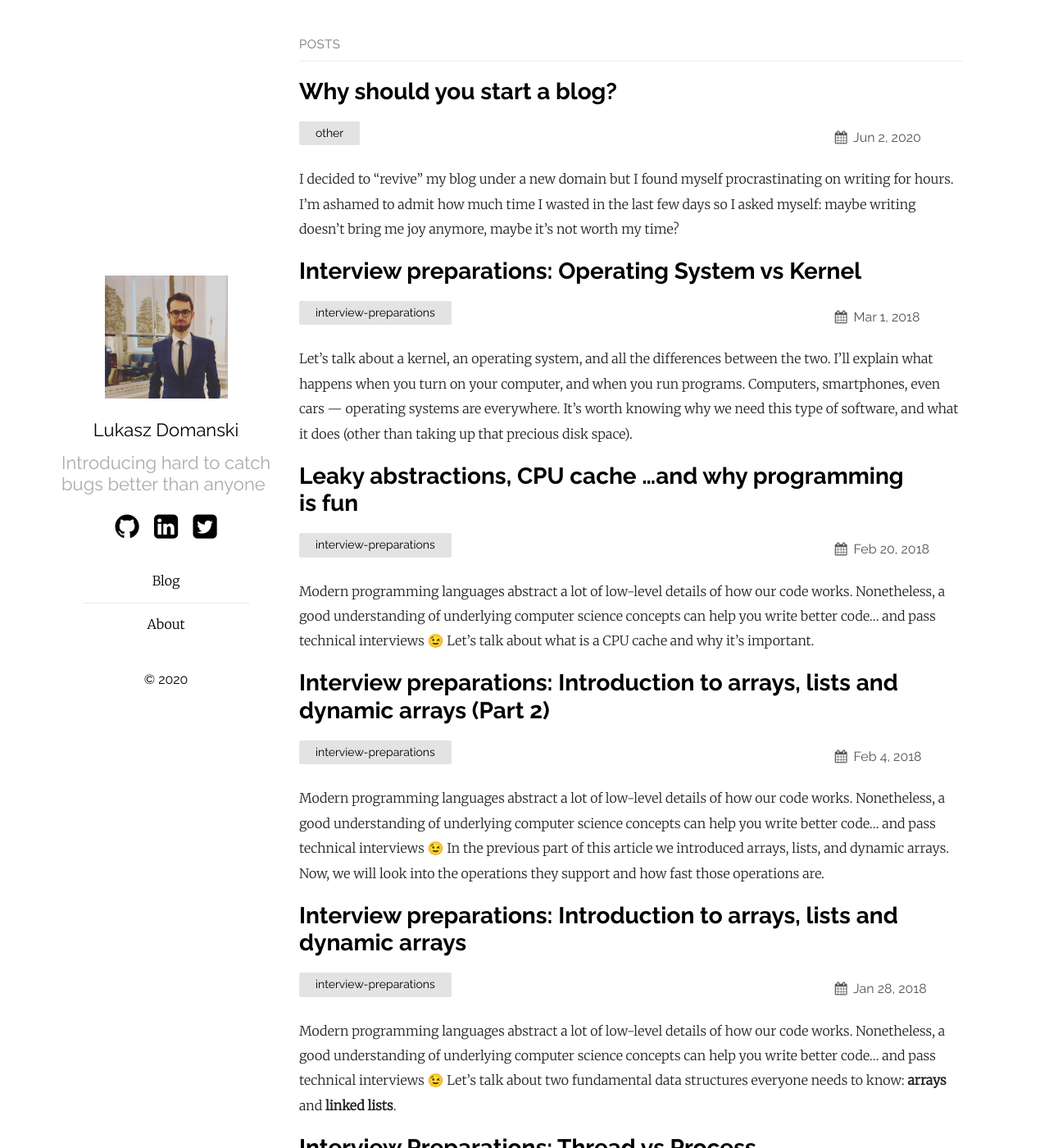
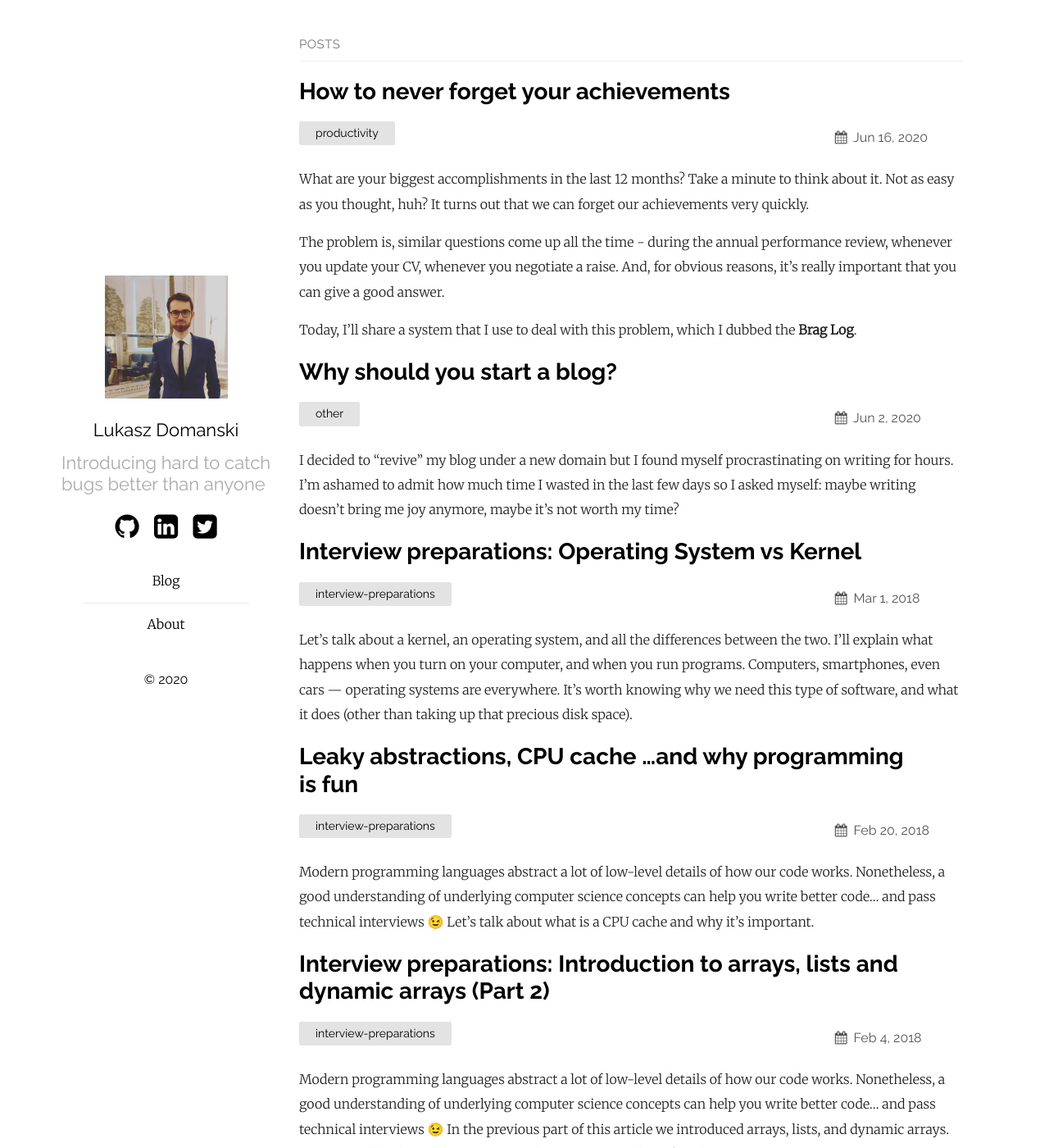
Before and after one commit to maestromusica/personal-blog-source, a Jekyll site: the page built from index.md, in a window 1280 px wide and 1400 px high. Shown: the whole window at 82% size. Built offline with Jekyll 4.4.1, drawn with Linux system fonts in a browser that asks for light colours; part of the change alters nothing that is shown.

Commit message:
Brag log changes

```diff
--- /dev/null
+++ b/_posts/2020-6-16-brag-log.md
@@ -0,0 +1,82 @@
+---
+layout: post
+title: "How to never forget your achievements"
+categories: productivity
+excerpt_separator: <!--more-->
+---
+
+What are your biggest accomplishments in the last 12 months? Take a minute to think about it. Not as easy as you thought, huh? It turns out that we can forget our achievements very quickly.
+
+The problem is, similar questions come up all the time - during the annual performance review, whenever you update your CV, whenever you negotiate a raise. And, for obvious reasons, it’s really important that you can give a good answer.
+
+Today, I'll share a system that I use to deal with this problem, which I dubbed the **Brag Log**. <!--more--> The idea is not new and the system was inspired by the [Soft Skills Engineering podcast](https://softskills.audio/).
+
+I found that keeping a log of all my wins, big or small, helps me to see the bigger picture and increases my work satisfaction, especially when the day-to-day progress does not feel significant.
+
+## The system
+
+{% figure [class:"class1 class2"] %}
+![](/assets/images/movement.jpg)
+{% endfigure %}
+
+The system is dead simple: **all you need is a notebook and a pen. You write down your accomplishments. That's it.**
+
+Whenever I achieve a goal, I tend to move on to the next thing very quickly (but, yes, I tend to dwell on my mistakes forever) so I need to update my Brag Log frequently.
+
+I keep a small notebook at my desk and at the end of each workday I take a few seconds to ponder if I accomplished something worthy of writing it down. I use bullet points and I don't use a template. Of course, if your company has a fixed system for performance reviews and you have to answer some specific questions then you can tailor you Brag Log to focus on those questions.
+
+It’s very useful to keep this document (mostly) chronological and include dates.
+
+**Why would you bother to do that every day?!**
+
+Well, it's only partly because I have a memory of an absent-minded goldfish.
+
+I err on the side of “over-including” small wins in my log. For example, if I fixed a major bug that took significant effort to track down and fix, I will write that down - even if it's not really a “significant accomplishments” per se. Thanks to that, my Brag Log helps me to give accurate status updates in stand-up meetings and can remind me of things I want to discuss during a retrospective.
+
+Every once in a while, I go through the notebook, cross-out things which I no longer see as significant and highlight major achievements. If the notes get too messy (as they frequently do), I tear out a page, rewrite the bullet points which are still relevant, and “consolidate” similar items. This ensures that the notepad is well organised but this house-keeping process is enjoyable to go through as well - reminiscing about my past successes can really boost my mood when impostor syndrome gets the best of me.
+
+After repeating the process a few time, the document slowly "converges" to an extensive list of the most significant achievements.
+
+## Throw in some numbers
+
+{% figure [caption:"[Source](https://www.pexels.com/photo/red-background-with-123456789-text-overlay-1329296/)"] [class:"class1 class2"] %}
+![](/assets/images/numbers.jpg)
+{% endfigure %}
+
+Optionally, you can try throwing in some numbers (if you can). For example, “saved the company X pounds”, or “built an app with Y active users”. Those will come in handy when you need to update your resume.
+
+## Make it personal
+
+This system can be used outside of work too. When applied to your personal life, it can have similar benefits to journaling because the Brag Log acts as a kind of "gratitude" journal focused on your daily successes, however small. Reflecting on your achievements helps with staying mindful, which has an impressive [list of benefits](https://www.mentalhealth.org.uk/publications/how-look-after-your-mental-health-using-mindfulness).
+
+I keep a personal Brag Log, which I update weekly. I note down whatever I did that made me feel proud, regardless how small that "achievement" is (e.g. anything from "worked out every day last week" to "did not have a mental break down on a really tough day").
+
+I find this weekly habit really rewarding and sometimes it helps me to get out of an unmotivated rut.
+
+## Retrospect, notice patterns
+
+Julia Evans suggests creating a [similar document](https://jvns.ca/blog/brag-documents/) and proposes that you use it to retrospect, find patterns, and answer questions like: What do I wish I was doing more? What am I most proud of?
+
+For example, I used to rarely play the piano. But looking at my Brag Log I noticed that I enjoy playing it very, very much but for some reason I lacked the motivation.
+
+And by the way, my system is focused on noting down your wins as often as possible and iteratively improving the document. Julia Evans suggests creating a coherent, well-structured document that is updated only periodically and that you could share with others. Check out her [blog post](https://jvns.ca/blog/brag-documents/) if that sounds more appealing.
+
+## Anything that makes you feel proud
+
+<div class="embed-giphy">
+    <div style="width:100%;height:0;padding-bottom:55%;position:relative;"><iframe src="https://giphy.com/embed/jkSvCVEXWlOla" width="100%" height="100%" style="position:absolute" frameBorder="0" class="giphy-embed" allowFullScreen></iframe></div><p><a href="https://giphy.com/gifs/dog-working-typing-jkSvCVEXWlOla">via GIPHY</a></p>
+</div>
+
+Over-include things by default.
+
+It's okay to include smaller accomplishments or things you achieved as a team. Whatever makes you proud is fair game. Brag Log is not supposed to be seen by anyone, it exists just for your benefit so there is no reason to be shy!
+
+## Conclusions
+
+Start a Brag Log, it's really worth the (minimal) time investment required! Not only it can help you with updating your CV, performance reviews, negotiating raises, but it can also help you to see the bigger picture, improve your job satisfaction, and serves as a reminder that sometimes **you should just sit back and appreciate how far you've come**.
+
+Keeping a brag log guarantees you will never forget you achievements, it helps you to stay mindful, and can be very rewarding. Reminiscing about your past wins can cheer you up if you're having a hard time as well.
+
+---
+
+That's all, thanks for reading! If you enjoyed the article, consider following me on [Twitter](https://twitter.com/lukdomanski).
--- a/_sass/plain.scss
+++ b/_sass/plain.scss
@@ -285,3 +285,13 @@ main {
   padding-bottom: 10px;
   font-weight: normal;
 }
+
+.embed-giphy {
+  width: 50%;
+  margin: 0 auto;
+
+  p {
+    width: 100%;
+    text-align: center;
+  }
+}
```
Also changed, not shown: assets/images/movement.jpg (added), assets/images/numbers.jpg (added).
